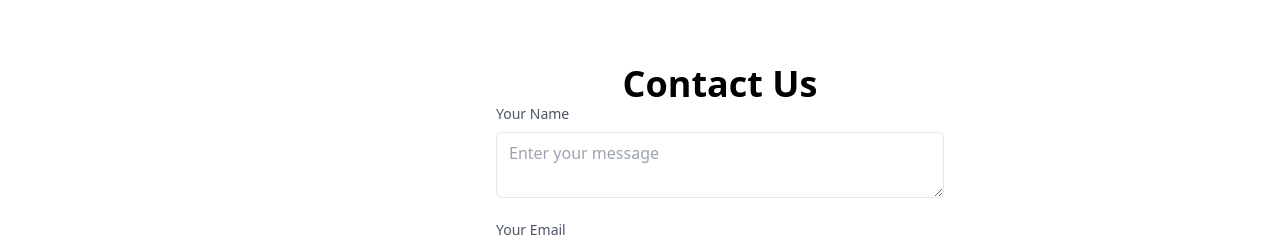
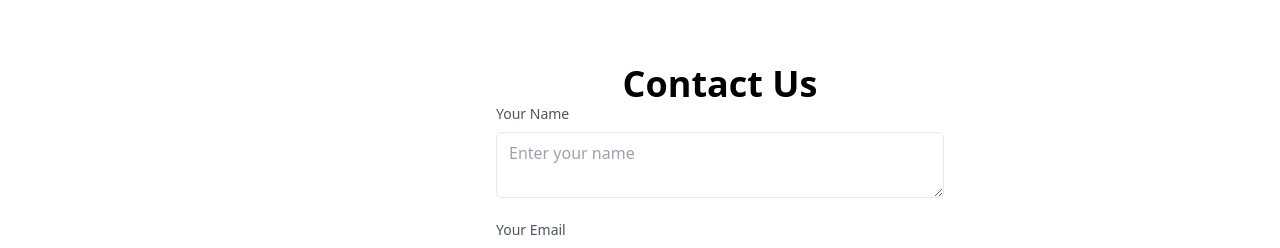
Before and after one commit to Specialone07/MernApp, a React (Create React App) app in the folder frontend/: page / in a window 1280 px wide. Shown: the part 1720-1968 px from the top of the page. Built offline with nearby package versions, Linux system fonts and the light colour scheme.

Commit message:
Update cont.js

```diff
--- a/frontend/src/pages/cont.js
+++ b/frontend/src/pages/cont.js
@@ -51,7 +51,7 @@ const ContactUs = () => {
               id="name"
               name="name"
               className="w-full px-3 py-2 border rounded-md focus:outline-none focus:border-blue-500"
-              placeholder="Enter your message"
+              placeholder="Enter your name"
               value={message}
               onChange={(e) => setName(e.target.value)}
             />
@@ -79,7 +79,7 @@ const ContactUs = () => {
           type="text"
             id="message"
             name="message"
-            rows="4"
+
 
 
             className="w-full px-3 py-2 border rounded-md focus:outline-none focus:border-blue-500"
```
